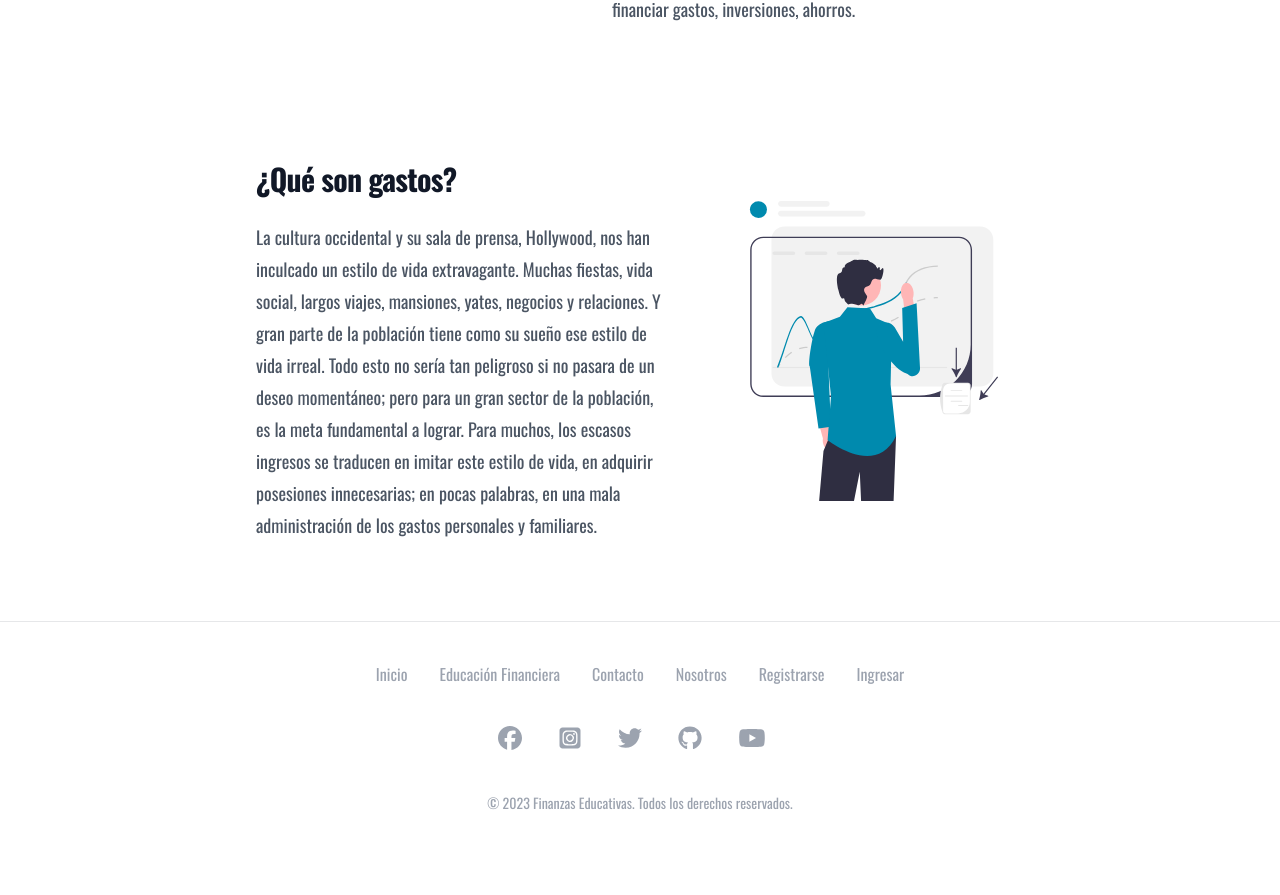
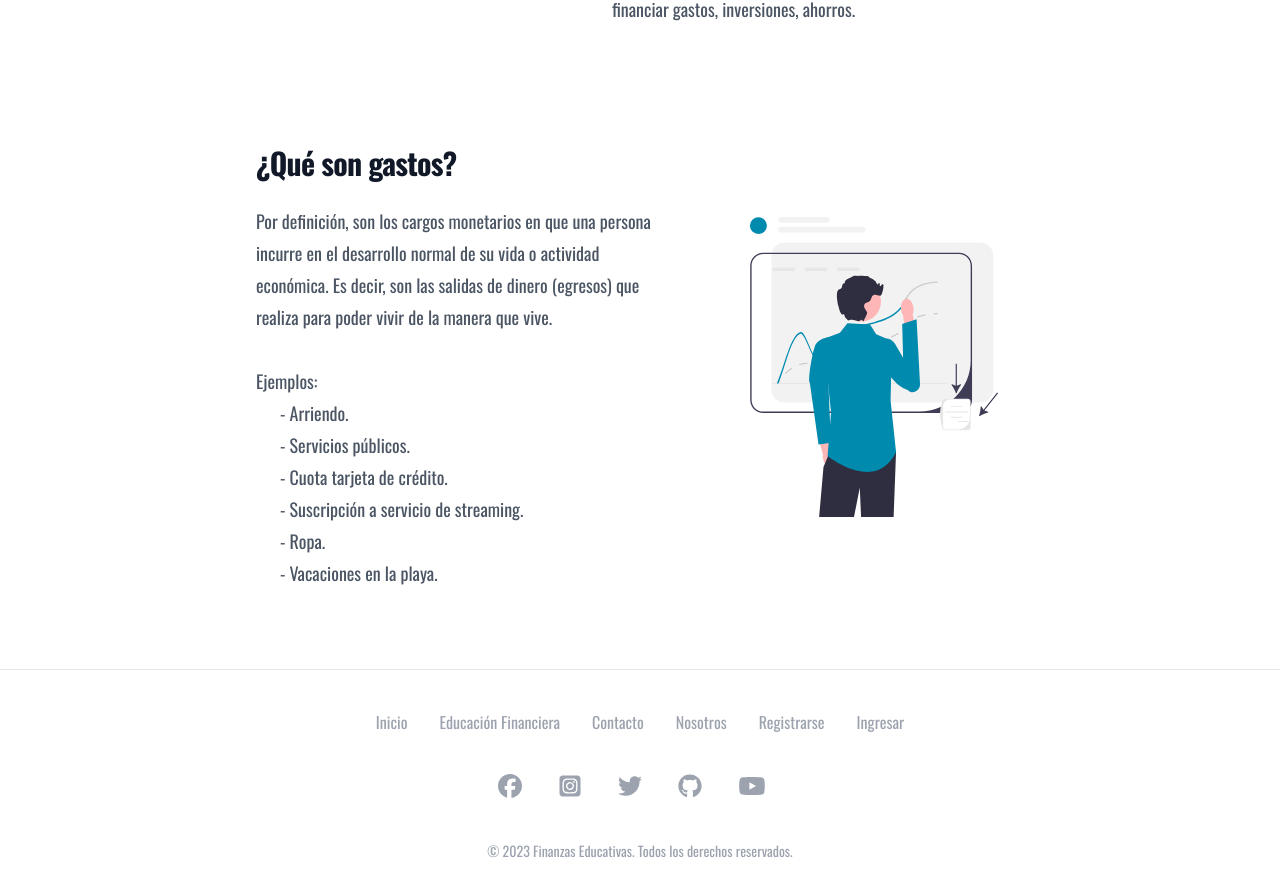
Before and after one commit to rojasricor/elective-4-project, a Next.js app: page /financial-education in a window 1280 px wide. Shown: the part 3351-4246 px from the top of the page. Before the commit the page ends 4204 px from the top, so only its background shows below. Built offline with nearby package versions, Linux system fonts and the light colour scheme.

Commit message:
Updating the expense info on the financial page

```diff
--- a/src/app/financial-education/ExpensesAndIncomes.tsx
+++ b/src/app/financial-education/ExpensesAndIncomes.tsx
@@ -19,13 +19,23 @@ export default function ExpensesAndIncomes () {
             </p>
           </div>
         </div>
-        <div className="mt-16 sm:mt-28 flex justify-center items-center gap-14 sm:text-4xl">
+        <div className="mt-14 sm:mt-24 flex justify-center items-center gap-14 sm:text-4xl">
           <div>
             <p className="text-3xl text-left font-bold tracking-tight text-gray-900">
               ¿Qué son gastos?
             </p>
             <p className="mt-6 text-lg text-left leading-8 text-gray-600">
-              La cultura occidental y su sala de prensa, Hollywood, nos han inculcado un estilo de vida extravagante. Muchas fiestas, vida social, largos viajes, mansiones, yates, negocios y relaciones. Y gran parte de la población tiene como su sueño ese estilo de vida irreal. Todo esto no sería tan peligroso si no pasara de un deseo momentáneo; pero para un gran sector de la población, es la meta fundamental a lograr. Para muchos, los escasos ingresos se traducen en imitar este estilo de vida, en adquirir posesiones innecesarias; en pocas palabras, en una mala administración de los gastos personales y familiares.
+            Por definición, son los cargos monetarios en que una persona incurre en el desarrollo normal de su vida o actividad económica. Es decir, son las salidas de dinero (egresos) que realiza para poder vivir de la manera que vive. <br /><br />
+
+            Ejemplos:
+              <ul className='pl-6'>
+                <li>- Arriendo.</li>
+                <li>- Servicios públicos.</li>
+                <li>- Cuota tarjeta de crédito.</li>
+                <li>- Suscripción a servicio de streaming.</li>
+                <li>- Ropa.</li>
+                <li>- Vacaciones en la playa.</li>
+              </ul>
             </p>
           </div>
           <div className="hidden lg:block">
```
